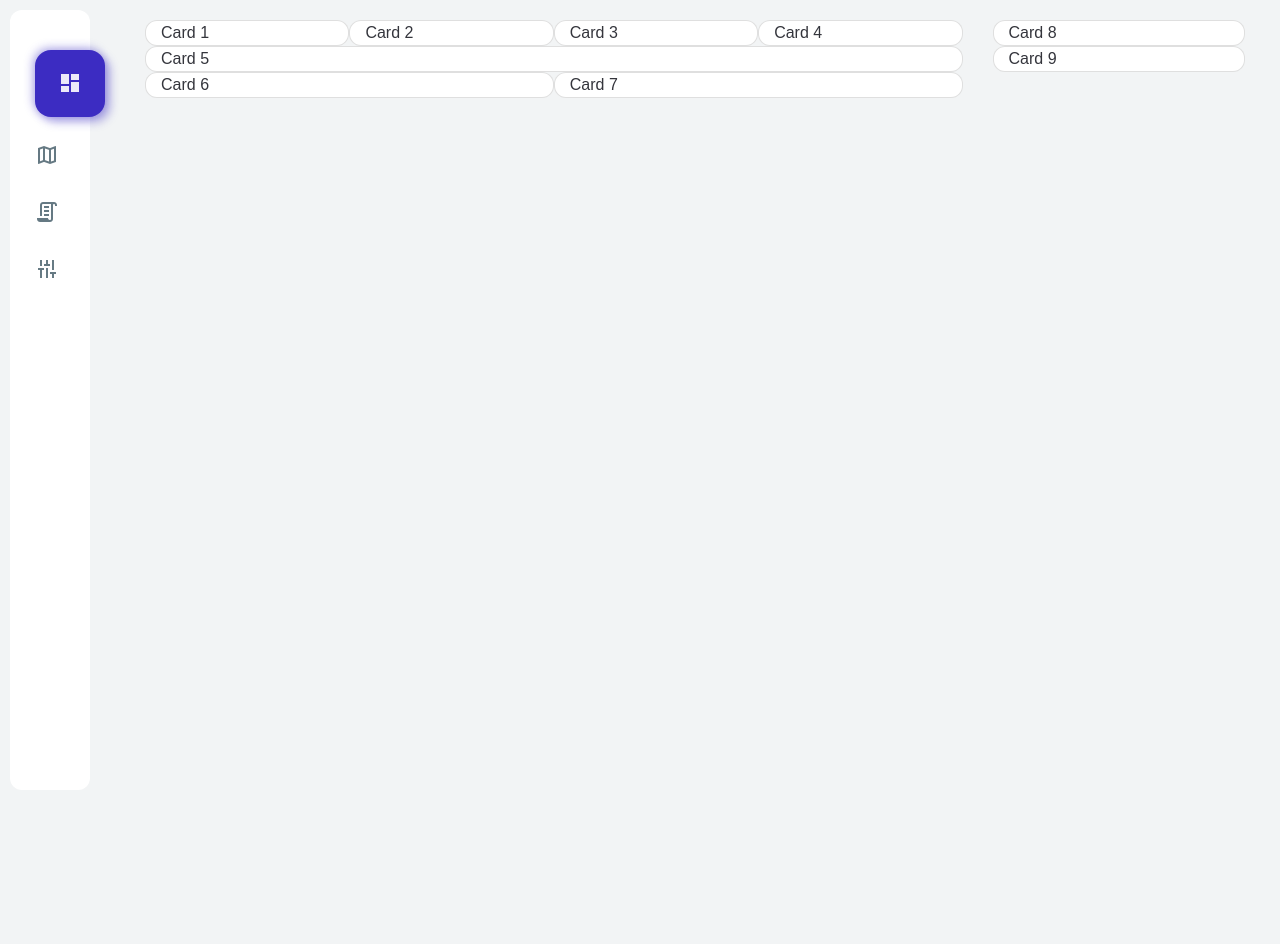
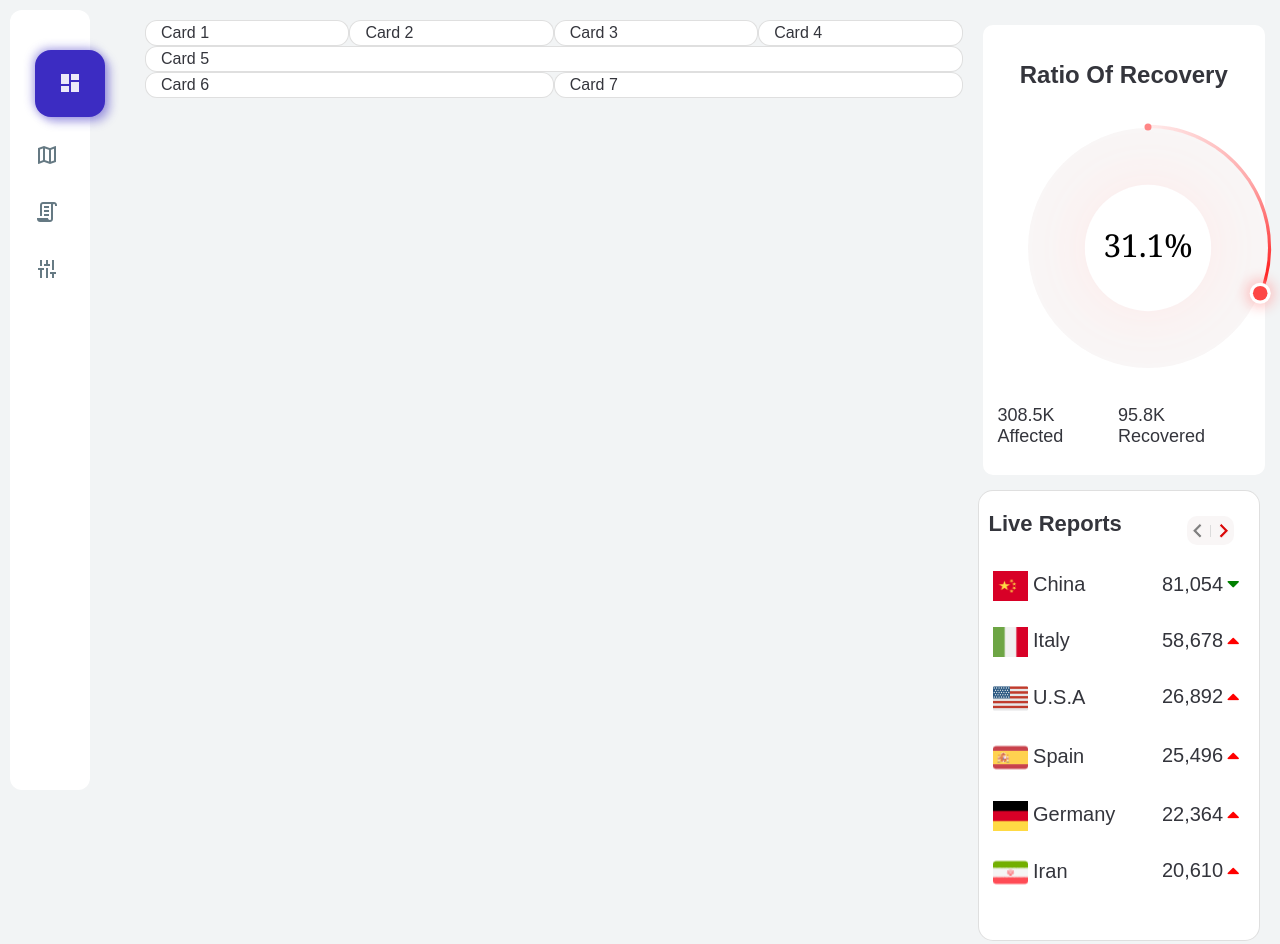
Before and after one commit to Pandelytics/Frontend, a website built with webpack: page src/index.html in a window 1280 px wide. Before the commit the page ends 800 px from the top, so only its background shows below. Built offline with nearby package versions, Linux system fonts and the light colour scheme; a web font is replaced by a local one.

Commit message:
Recovery and Live Reports files

```diff
--- /dev/null
+++ b/src/Neef_assets/neefah.css
@@ -0,0 +1,91 @@
+body{
+  background-color: #e1dada;
+}
+h2{
+  margin-top: 1.5em;
+  font-size: 24px;
+  text-align: center;
+  font-weight: bold;
+  text-transform: capitalize;
+}
+h3{
+  display: flex;
+  justify-content: space-between;
+  font-size: 18px;
+  margin-bottom: 1.5em;
+}
+.upper_text{
+  display: flex;
+  justify-content: space-between;
+}
+#header{
+  width: 100%;
+  height: 100%;
+  margin-top: 10px;
+
+}
+    h1{
+      font-size: 22px;
+      font-weight: bold;
+      text-transform: capitalize;
+    }
+    .arrowsContainer{
+      display: flex;
+      justify-content: space-between;
+      align-items: center;
+      width: 18%;
+      margin-top:5px;
+      margin-right: 15px;
+      border-radius: 10px;
+      background: #F9F6F6;
+      padding: 4px;
+    }
+    .fa-chevron-left{
+      color: grey;
+      -webkit-text-stroke: 1px #F9F6F6;;
+
+    }
+    .fa-chevron-right{
+      color:rgb(218, 9, 9);
+      -webkit-text-stroke: 1px #F9F6F6;;
+    }
+    .fa-caret-down{
+      color: green;
+      margin-right: 10px;
+      font-size: 20px;
+    }
+    .fa-caret-up{
+      color: red;
+      margin-right: 10px;
+      font-size: 20px;
+    }
+    .verticalLine{
+      border-right: 1px solid #dbdbdb;
+            height: 12px;
+
+
+
+    }
+    ul{
+      list-style: none;
+      padding: 0px;
+      margin-left: 0px;
+    }
+    li{
+      display: flex;
+      justify-content: space-between;
+      flex-direction: row;
+      padding: 0;
+
+
+    }
+    .left_icons{
+      font-size: 20px;
+    }
+    img{
+      margin-left: 4px;
+    }
+    .right_numbers{
+      font-size: 20px;
+      margin-left: 10px;
+    }
--- /dev/null
+++ b/src/Neef_assets/recovery.js
@@ -0,0 +1,121 @@
+var c = document.getElementById("myCanvas");
+var ctx = c.getContext("2d");
+// percent is the ratio of recovery in percentage
+var percent = 31.1
+if (percent > 100) percent = 100 //useful checks
+if (percent < 0) percent = 0
+// x is the starting x coordinate i.e the center x point of canvas
+var x = c.width/2
+// y is the starting y coordinate i.e the center y point of canvas
+var y = c.height/2
+// radius of big circle
+var rB = x * 0.8
+//radius of center circle
+var rC = rB/1.9
+// start point of the arc equal to angle 270 which is at the top of circle
+var angleStart = 1.5 * Math.PI
+// end point of arc calculated from the percentage given
+var angleEnd = calcPart(percent) * Math.PI
+// r is just 1 point more than big circle radius for perfect positioning
+var r = rB + 1
+var x1 = x + r * Math.cos(angleStart);//x coordinate for arc top point
+var y1 = y + r * Math.sin(angleStart);//y coordinate for arc top point
+var x2 = x + r * Math.cos(angleEnd);//x coordinate for arc bottom donut
+var y2 = y + r * Math.sin(angleEnd);//y coordinate for arc bottom donut
+
+drawArc()
+drawBigCircle()
+drawCenterCircle()
+drawPercentText(percent)
+drawArcTopPoint();
+drawArcBottomDonut();
+
+function drawBigCircle() {
+  ctx.beginPath();
+  ctx.arc(x, y, rB, 0, 2 * Math.PI);
+  ctx.fillStyle = '#F9F6F6';
+  ctx.fill();
+}
+
+function drawCenterCircle() {
+  ctx.beginPath();
+  setShadow(ctx, "#FFE8E7", 0, 0, 70);
+  ctx.arc(x, y, rC, 0, 2 * Math.PI);
+  ctx.fillStyle = '#FFFFFF';
+  ctx.fill();
+}
+
+function drawPercentText(percent) {
+  ctx.beginPath();
+  ctx.font = rC/2 +"px Georgia";
+  ctx.fillStyle = "black";
+  ctx.textAlign="center";
+  ctx.textBaseline = "middle";
+  ctx.fillText(percent+"%",x,y);
+}
+
+function drawArc() {
+//we can draw arc with "ctx.arc(x, y, rB, angleStart, angleEnd);" but
+//gradient is difficult on arc. We have to split the arc into 2 parts
+//so that gradient plays nicely
+var xc = x + r * Math.cos(calcPart(percent/2) * Math.PI);
+var yc = y + r * Math.sin(calcPart(percent/2) * Math.PI);
+var lw = rC/10
+  // 1st arc
+  ctx.beginPath();
+  ctx.arc(x, y, rB, angleStart, calcPart(percent/2) * Math.PI);
+  ctx.strokeStyle = drawGradient('#FFEBEB','#FEA8A9',x1,y1,xc,yc);
+  ctx.lineWidth = lw;
+  ctx.lineCap = 'round';
+  ctx.stroke();
+  // 2nd arc
+  ctx.beginPath();
+  ctx.arc(x, y, rB, calcPart(percent/2) * Math.PI, angleEnd);
+  ctx.strokeStyle = drawGradient('#FEA8A9','red',xc,yc,x2,y2);
+  ctx.lineWidth = lw;
+  ctx.lineCap = 'round';
+  ctx.stroke();
+
+
+}
+
+function drawGradient(color0,color1,x1,y1,x2,y2) {
+  var gradient = ctx.createLinearGradient(x1,y1,x2,y2);
+  gradient.addColorStop(0, color0);
+  gradient.addColorStop(1, color1);
+  return gradient;
+}
+   //for the top arc circle
+function drawArcTopPoint(){
+	var r = rC/18
+	ctx.beginPath();
+    ctx.arc(x1, y1, r, 0, 2 * Math.PI);
+    ctx.fillStyle = '#FF8686'
+    ctx.fill();
+}
+   //for the bottom arc circle
+function drawArcBottomDonut(){
+	var r = rC/6
+    ctx.beginPath();
+    setShadow(ctx, "#FE8281", 0, 0, 15);
+    ctx.arc(x2, y2, r, 0, 2 * Math.PI);
+    ctx.fillStyle = '#FFFFFF'
+    ctx.fill();
+    ctx.beginPath();
+    setShadow(ctx, "#FFFFFF", 0, 0, 15);
+    ctx.arc(x2, y2, r/1.45, 0, 2 * Math.PI);
+    ctx.fillStyle = '#FD4745'
+    ctx.fill();
+}
+    //to calculate the percentage of the center text
+function calcPart(percent) {
+    //given that 0.5*Math.PI corresponds to 25%, we can calculate any %
+	return 1.5 + ((percent * 0.5)/25)
+}
+
+function setShadow(ctx, color, ox, oy, blur) {
+  ctx.shadowColor = color;
+  ctx.shadowOffsetX = ox;
+  ctx.shadowOffsetY = oy;
+  ctx.shadowBlur = blur;
+}
--- a/src/index.html
+++ b/src/index.html
@@ -1,6 +1,7 @@
 <!DOCTYPE html>
 <html lang="en">
 <head>
+
   <meta charset="UTF-8">
   <meta name="viewport" content="width=device-width, initial-scale=1.0">
   <title>Pandelytics</title>
@@ -25,6 +26,10 @@
    <!-- <meta name="twitter:image" content="Our png logo goes here"> -->
    <link href="https://cdn.materialdesignicons.com/5.1.45/css/materialdesignicons.min.css" rel="stylesheet">
    <link href="https://stackpath.bootstrapcdn.com/bootstrap/4.4.1/css/bootstrap.min.css" rel="stylesheet" integrity="sha384-Vkoo8x4CGsO3+Hhxv8T/Q5PaXtkKtu6ug5TOeNV6gBiFeWPGFN9MuhOf23Q9Ifjh" crossorigin="anonymous">
+   <link href="https://stackpath.bootstrapcdn.com/font-awesome/4.7.0/css/font-awesome.min.css" rel="stylesheet" integrity="sha384-wvfXpqpZZVQGK6TAh5PVlGOfQNHSoD2xbE+QkPxCAFlNEevoEH3Sl0sibVcOQVnN" crossorigin="anonymous">
+   <link rel="stylesheet" type="text/css" href="./Neef_assets/neefah.css">
+   <title>Embedded Style Sample</title>
+
 </head>
 <body>
   <div class="sidebar">
@@ -66,11 +71,98 @@
           <div class="col-sm-12 col-md-6 card">Card 7</div>
         </div>
       </div>
-      <div class="col-sm-12 col-md-6 col-lg-3">
-        <div class="col-sm-12 card">Card 8</div>
-        <div class="col-sm-12 card">Card 9</div>
+      <div class=" p-0 col-sm-12 col-md-6 col-lg-3" >
+        <div class=" p-0 col-sm-12 card" style="border-radius: 10px;
+        border: 0px; margin: 5px;">
+          <div class="container">
+            <h2>ratio of recovery</h2>
+            <canvas id="myCanvas" width="300" height="300">
+            Your browser does not support the HTML5 canvas tag.
+          </canvas>
+            <h3>
+              <span>308.5K Affected</span>
+              <span>95.8K Recovered</span>
+            </h3>
+        </div>
+
+        </div>
+        <div class="col-sm-12 card" style="border-radius: 15px;
+        margin-right: 20px; margin-top:15px; padding: 10px;">
+        <div id="header">
+          <div class="upper_text">
+          <h1><span>live reports</span></h1>
+          <div class="arrowsContainer">
+
+           <i class="fa fa-chevron-left" aria-hidden="true" ></i>
+           <span class="verticalLine"></span>
+           <i class="fa fa-chevron-right" aria-hidden="true" ></i>
+
+          </div>
+          </div>
+          <br/>
+            <ul>
+              <li>
+                <div class="left_icons">
+                  <img src="./Neef_assets/images/001-china.png" width="35px" height="30px"> China
+                </div>
+                <div>
+                  <span class="right_numbers">81,054</span>
+                  <i class="fa fa-caret-down" aria-hidden="true"></i>
+                </div>
+              </li><br/>
+              <li>
+                <div class="left_icons">
+                  <img src="./Neef_assets/images/002-italy.png" width="35px" height="30px"> Italy
+                </div>
+                <div>
+                  <span class="right_numbers">58,678</span>
+                  <i class="fa fa-caret-up" aria-hidden="true"></i>
+                </div>
+              </li><br/>
+              <li>
+                <div class="left_icons">
+                  <img src="./Neef_assets/images/003-USA.png" width="35px" height="35px"> U.S.A
+                </div>
+                <div>
+                  <span class="right_numbers">26,892</span>
+                  <i class="fa fa-caret-up" aria-hidden="true">
+                  </i>
+                </div>
+              </li><br/>
+              <li>
+                <div class="left_icons">
+                  <img src="./Neef_assets/images/004-spain.png" width="35px" height="35px"> Spain
+                </div>
+                <div>
+                  <span class="right_numbers">25,496</span>
+                  <i class="fa fa-caret-up" aria-hidden="true"></i>
+                </div>
+              </li><br/>
+              <li>
+                <div class="left_icons">
+                  <img src="./Neef_assets/images/005-Germany.png" width="35px" height="30px"> Germany
+                </div>
+                <div>
+                  <span class="right_numbers">22,364</span>
+                  <i class="fa fa-caret-up" aria-hidden="true"></i>
+                </div>
+              </li><br/>
+              <li>
+                <div class="left_icons">
+                  <img src="./Neef_assets/images/006-iran.png" width="35px" height="35px"> Iran
+                </div>
+                <div>
+                  <span class="right_numbers">20,610</span>
+                  <i class="fa fa-caret-up" aria-hidden="true"></i>
+                </div>
+              </li><br/>
+
+            </ul>
+
+          </div>
       </div>
     </div>
   </div>
 </body>
+<script src="./Neef_assets/recovery.js"></script>
 </html>
```
Also changed, not shown: src/Neef_assets/images/001-china.png (added), src/Neef_assets/images/001-nation.png (added), src/Neef_assets/images/002-flag.png (added), src/Neef_assets/images/002-italy.png (added), src/Neef_assets/images/003-USA.png (added), src/Neef_assets/images/003-flag-1.png (added), src/Neef_assets/images/004-spain.png (added), src/Neef_assets/images/004-world.png (added), src/Neef_assets/images/005-Germany.png (added), src/Neef_assets/images/005-flag-2.png (added), src/Neef_assets/images/006-iran.png (added), src/Neef_assets/images/006-world-1.png (added), src/Neef_assets/images/007-world-2.png (added), src/Neef_assets/images/008-flag-3.png (added), 1 more files.
